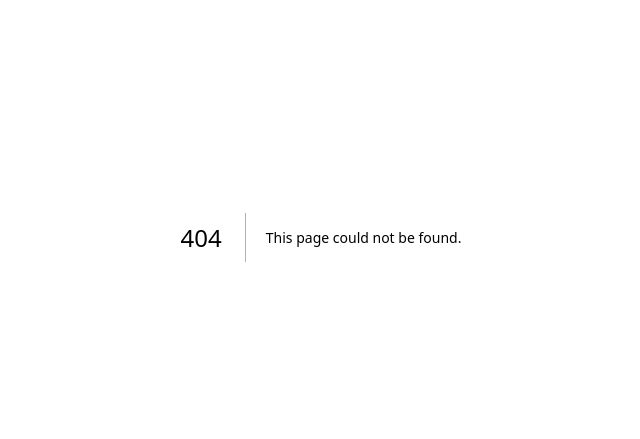
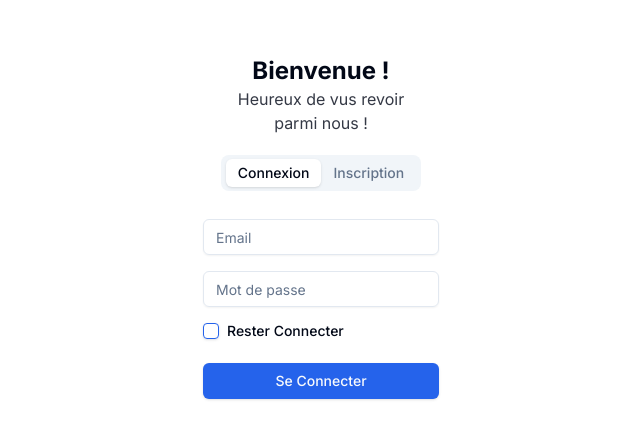
Before and after one commit to jason-heng/soigne-moi, a Next.js app: page /auth in a window 1280 px wide. Before the commit this address had no page. Shown: the part 163-602 px from the top of the page, without its empty margins (319-959 px from the left). Built offline with nearby package versions, Linux system fonts and the light colour scheme.

Commit message:
feat: create auth page

```diff
--- a/package.json
+++ b/package.json
@@ -9,8 +9,10 @@
     "lint": "next lint"
   },
   "dependencies": {
+    "@radix-ui/react-checkbox": "^1.1.1",
     "@radix-ui/react-icons": "^1.3.0",
     "@radix-ui/react-slot": "^1.1.0",
+    "@radix-ui/react-tabs": "^1.1.0",
     "class-variance-authority": "^0.7.0",
     "clsx": "^2.1.1",
     "next": "14.2.4",
--- /dev/null
+++ b/src/app/auth/page.tsx
@@ -0,0 +1,59 @@
+import { Button } from '@/components/ui/button'
+import { Checkbox } from '@/components/ui/checkbox'
+import { Input } from '@/components/ui/input'
+import { Label } from '@/components/ui/label'
+import { Tabs, TabsContent, TabsList, TabsTrigger } from '@/components/ui/tabs'
+import React from 'react'
+
+function SignupForm() {
+    return (
+        <div className='flex flex-col gap-4'>
+            <div className='flex gap-2'>
+                <Input type="text" placeholder="Nom" />
+                <Input type="text" placeholder="Prénom" />
+            </div>
+            <Input type="email" placeholder="Email" />
+            <Input type="text" placeholder="Adresse" />
+            <div className='flex gap-2'>
+                <Input type="password" placeholder="Mot de passe" />
+                <Input type="password" placeholder="Confirmer mdp" />
+            </div>
+            <Button className='mt-2'>S&apos;inscrire</Button>
+        </div>
+    )
+}
+
+function LoginForm() {
+    return (
+        <div className='flex flex-col gap-4'>
+            <Input type="email" placeholder="Email" />
+            <Input type="password" placeholder="Mot de passe" />
+            <div className="flex items-center space-x-2">
+                <Checkbox id="stay-connected" />
+                <Label htmlFor="stay-connected">Rester Connecter</Label>
+            </div>
+            <Button className='mt-2'>Se Connecter</Button>
+        </div>
+    )
+}
+
+export default function AuthPage() {
+    return (
+        <main className='flex justify-center items-center flex-col h-screen'>
+            <h1 className='text-2xl font-bold'>Bienvenue !</h1>
+            <h3 className='opacity-80 text-center'>Heureux de vus revoir<br />parmi nous !</h3>
+            <Tabs defaultValue="login" className='flex flex-col justify-center items-center gap-5 m-5 w-[300px]'>
+                <TabsList className='w-[200px]'>
+                    <TabsTrigger value="login">Connexion</TabsTrigger>
+                    <TabsTrigger value="signup">Inscription</TabsTrigger>
+                </TabsList>
+                <TabsContent value="login">
+                    <LoginForm />
+                </TabsContent>
+                <TabsContent value="signup">
+                    <SignupForm />
+                </TabsContent>
+            </Tabs>
+        </main>
+    )
+}
--- /dev/null
+++ b/src/components/ui/checkbox.tsx
@@ -0,0 +1,30 @@
+"use client"
+
+import * as React from "react"
+import * as CheckboxPrimitive from "@radix-ui/react-checkbox"
+import { CheckIcon } from "@radix-ui/react-icons"
+
+import { cn } from "@/lib/utils"
+
+const Checkbox = React.forwardRef<
+  React.ElementRef<typeof CheckboxPrimitive.Root>,
+  React.ComponentPropsWithoutRef<typeof CheckboxPrimitive.Root>
+>(({ className, ...props }, ref) => (
+  <CheckboxPrimitive.Root
+    ref={ref}
+    className={cn(
+      "peer h-4 w-4 shrink-0 rounded-sm border border-primary shadow focus-visible:outline-none focus-visible:ring-1 focus-visible:ring-ring disabled:cursor-not-allowed disabled:opacity-50 data-[state=checked]:bg-primary data-[state=checked]:text-primary-foreground",
+      className
+    )}
+    {...props}
+  >
+    <CheckboxPrimitive.Indicator
+      className={cn("flex items-center justify-center text-current")}
+    >
+      <CheckIcon className="h-4 w-4" />
+    </CheckboxPrimitive.Indicator>
+  </CheckboxPrimitive.Root>
+))
+Checkbox.displayName = CheckboxPrimitive.Root.displayName
+
+export { Checkbox }
--- /dev/null
+++ b/src/components/ui/input.tsx
@@ -0,0 +1,25 @@
+import * as React from "react"
+
+import { cn } from "@/lib/utils"
+
+export interface InputProps
+  extends React.InputHTMLAttributes<HTMLInputElement> {}
+
+const Input = React.forwardRef<HTMLInputElement, InputProps>(
+  ({ className, type, ...props }, ref) => {
+    return (
+      <input
+        type={type}
+        className={cn(
+          "flex h-9 w-full rounded-md border border-input bg-transparent px-3 py-1 text-sm shadow-sm transition-colors file:border-0 file:bg-transparent file:text-sm file:font-medium placeholder:text-muted-foreground focus-visible:outline-none focus-visible:ring-1 focus-visible:ring-ring disabled:cursor-not-allowed disabled:opacity-50",
+          className
+        )}
+        ref={ref}
+        {...props}
+      />
+    )
+  }
+)
+Input.displayName = "Input"
+
+export { Input }
--- /dev/null
+++ b/src/components/ui/label.tsx
@@ -0,0 +1,26 @@
+"use client"
+
+import * as React from "react"
+import * as LabelPrimitive from "@radix-ui/react-label"
+import { cva, type VariantProps } from "class-variance-authority"
+
+import { cn } from "@/lib/utils"
+
+const labelVariants = cva(
+  "text-sm font-medium leading-none peer-disabled:cursor-not-allowed peer-disabled:opacity-70"
+)
+
+const Label = React.forwardRef<
+  React.ElementRef<typeof LabelPrimitive.Root>,
+  React.ComponentPropsWithoutRef<typeof LabelPrimitive.Root> &
+    VariantProps<typeof labelVariants>
+>(({ className, ...props }, ref) => (
+  <LabelPrimitive.Root
+    ref={ref}
+    className={cn(labelVariants(), className)}
+    {...props}
+  />
+))
+Label.displayName = LabelPrimitive.Root.displayName
+
+export { Label }
--- /dev/null
+++ b/src/components/ui/tabs.tsx
@@ -0,0 +1,55 @@
+"use client"
+
+import * as React from "react"
+import * as TabsPrimitive from "@radix-ui/react-tabs"
+
+import { cn } from "@/lib/utils"
+
+const Tabs = TabsPrimitive.Root
+
+const TabsList = React.forwardRef<
+  React.ElementRef<typeof TabsPrimitive.List>,
+  React.ComponentPropsWithoutRef<typeof TabsPrimitive.List>
+>(({ className, ...props }, ref) => (
+  <TabsPrimitive.List
+    ref={ref}
+    className={cn(
+      "inline-flex h-9 items-center justify-center rounded-lg bg-muted p-1 text-muted-foreground",
+      className
+    )}
+    {...props}
+  />
+))
+TabsList.displayName = TabsPrimitive.List.displayName
+
+const TabsTrigger = React.forwardRef<
+  React.ElementRef<typeof TabsPrimitive.Trigger>,
+  React.ComponentPropsWithoutRef<typeof TabsPrimitive.Trigger>
+>(({ className, ...props }, ref) => (
+  <TabsPrimitive.Trigger
+    ref={ref}
+    className={cn(
+      "inline-flex items-center justify-center whitespace-nowrap rounded-md px-3 py-1 text-sm font-medium ring-offset-background transition-all focus-visible:outline-none focus-visible:ring-2 focus-visible:ring-ring focus-visible:ring-offset-2 disabled:pointer-events-none disabled:opacity-50 data-[state=active]:bg-background data-[state=active]:text-foreground data-[state=active]:shadow",
+      className
+    )}
+    {...props}
+  />
+))
+TabsTrigger.displayName = TabsPrimitive.Trigger.displayName
+
+const TabsContent = React.forwardRef<
+  React.ElementRef<typeof TabsPrimitive.Content>,
+  React.ComponentPropsWithoutRef<typeof TabsPrimitive.Content>
+>(({ className, ...props }, ref) => (
+  <TabsPrimitive.Content
+    ref={ref}
+    className={cn(
+      "mt-2 ring-offset-background focus-visible:outline-none focus-visible:ring-2 focus-visible:ring-ring focus-visible:ring-offset-2",
+      className
+    )}
+    {...props}
+  />
+))
+TabsContent.displayName = TabsPrimitive.Content.displayName
+
+export { Tabs, TabsList, TabsTrigger, TabsContent }
```
Also changed, not shown: 1 other file (tests, documents, lock files or other folders).
